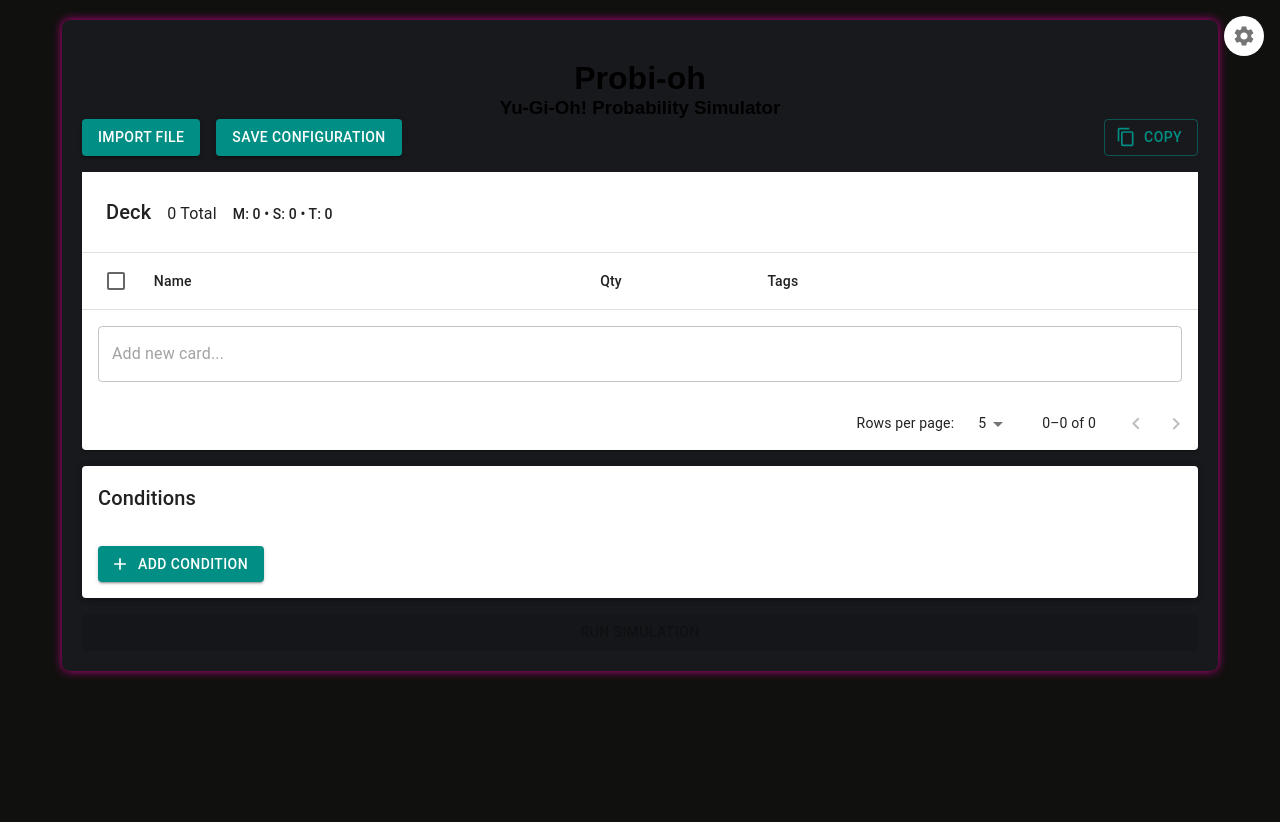
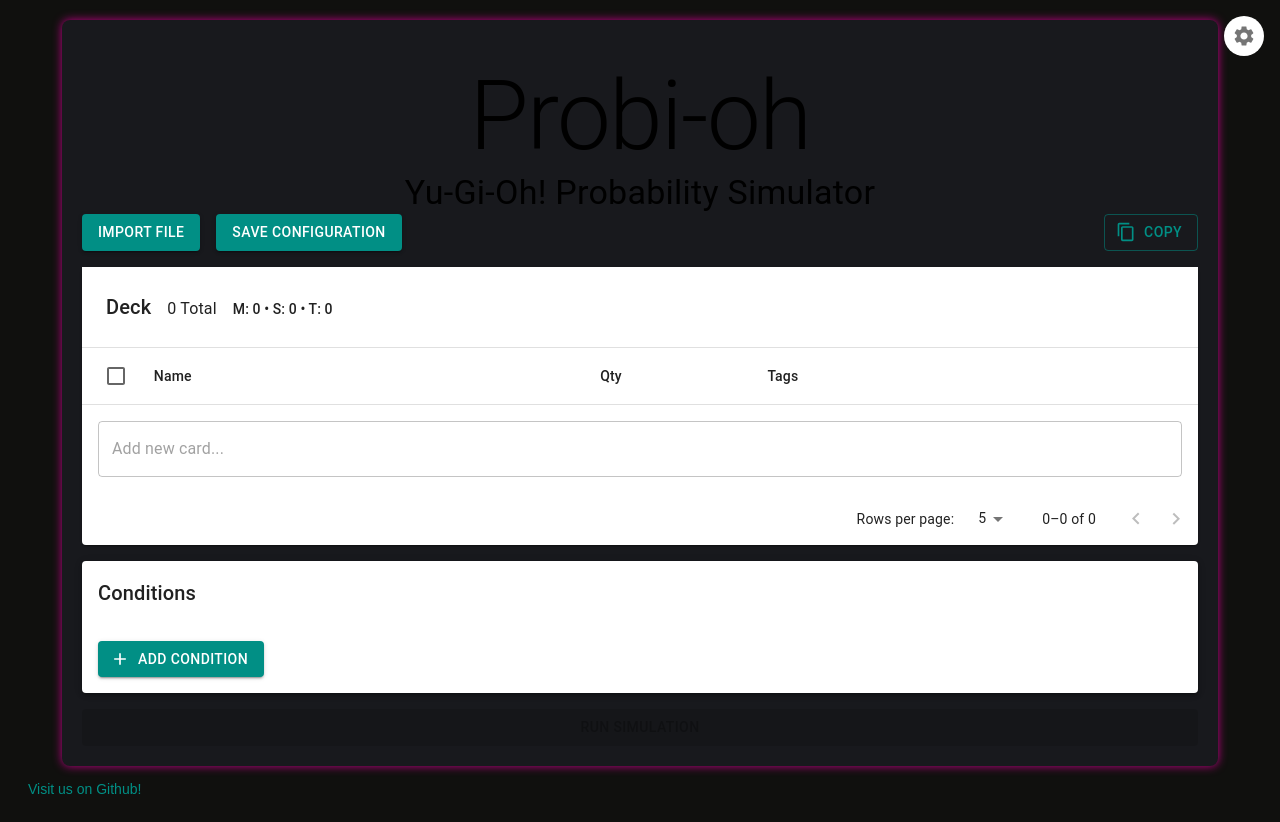
Before and after one commit to CodeFatherG/probi-oh, a React app: page / in a window 1280 px wide. Before the commit the page ends 800 px from the top, so only its background shows below. Built offline with nearby package versions, Linux system fonts and the light colour scheme.

Commit message:
Add a new component for the link

```diff
--- a/src/App.tsx
+++ b/src/App.tsx
@@ -13,13 +13,14 @@ import ErrorSnackbar from './components/ErrorSnackbar';
 import { getCardDetails } from './utils/details-provider';
 import { loadFromYdkFile } from './utils/ydk-manager';
 import SaveFileComponent from './components/SaveFile';
-import { Box, Grid, IconButton, Link } from '@mui/material';
+import { Box, Grid, IconButton, Typography } from '@mui/material';
 import ConditionList from './components/ConditionList';
 import LoadingOverlay from './components/LoadingOverlay';
 import SettingsDialog, { Settings } from './components/SettingsDialog';
 import SettingsIcon from '@mui/icons-material/Settings';
 import CopyButton from './components/CopyButton';
 import { SimulationInput } from './utils/simulation-input';
+import GitLink from './components/GitLink';
 
 export default function App() {
     const [cardData, setCardData, clearCardData] = useLocalStorageMap<string, CardDetails>("cardDataStore", new Map<string, CardDetails>());
@@ -161,8 +162,8 @@ export default function App() {
         <>
             <Box className="app">
                 <LoadingOverlay isLoading={isLoading} />
-                <h1 className="heading" style={{paddingTop: "20px"}}>Probi-oh</h1>
-                <h3 className="heading">Yu-Gi-Oh! Probability Simulator</h3>
+                <Typography className="heading" variant='h1' style={{paddingTop: "20px"}}>Probi-oh</Typography>
+                <Typography className="heading" variant='h4'>Yu-Gi-Oh! Probability Simulator</Typography>
                 <Grid container spacing={2}>
                     <Grid item xs={12}>
                         <Box display="flex" justifyContent="space-between" alignItems="center">
@@ -238,6 +239,7 @@ export default function App() {
                 />
                 <ErrorSnackbar message={errorMessage}/>
             </Box>
+            <GitLink link="https://github.com/CodeFatherG/probi-oh" text="Visit us on Github!" />
         </>
     );
 }
--- /dev/null
+++ b/src/components/GitLink.tsx
@@ -0,0 +1,34 @@
+import React from 'react';
+import { Box, Link } from '@mui/material';
+
+interface GitLinkProps {
+    link: string;
+    text: string;
+}
+
+export default function GitLink({link, text}: GitLinkProps) {
+    return (
+        <Box
+            sx={{
+                padding: '4px 8px',
+                borderRadius: '4px',
+            }}
+        >
+            <Link
+                href={link}
+                target="_blank"
+                rel="noopener noreferrer"
+                sx={{
+                color: 'primary.main',
+                '&:hover': {
+                    color: 'primary.dark',
+                },
+                textDecoration: 'none',
+                fontSize: '0.875rem',
+                }}
+            >
+                {text}
+            </Link>
+        </Box>
+      );
+}
```
